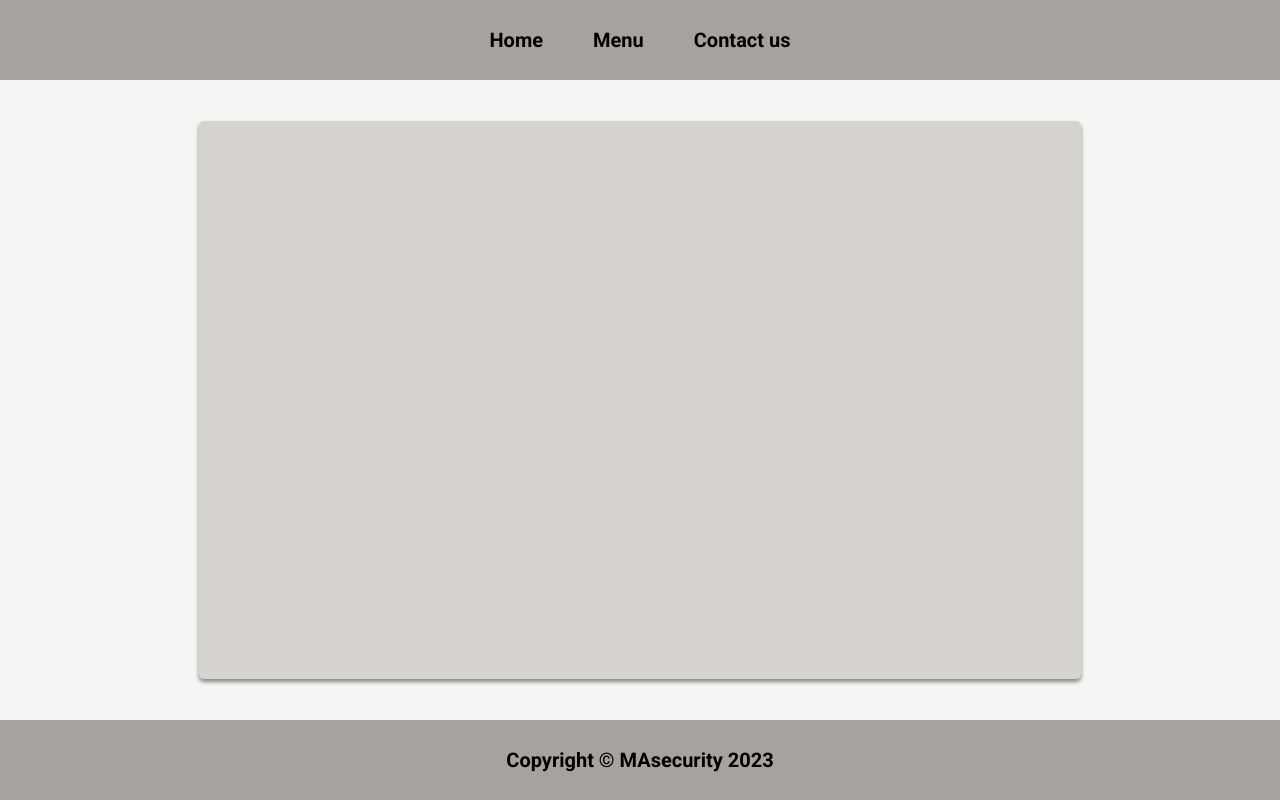
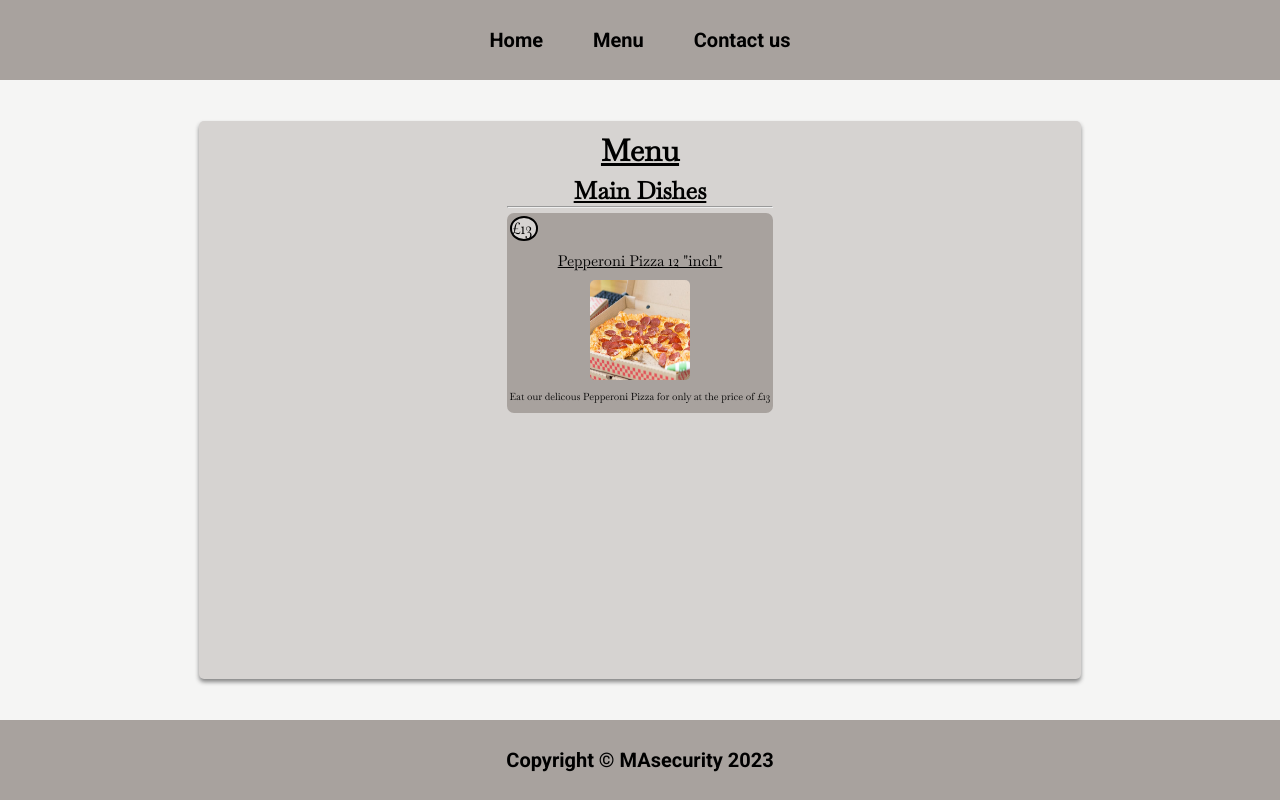
Before and after one commit to MAsecurity/Restaurant-Page, a website built with webpack: page dist/index.html in a window 1280 px wide. Both pictures are taken after a click on the item "Menu". Built offline with nearby package versions, Linux system fonts and the light colour scheme.

Commit message:
Update index.js and style.css

```diff
--- a/src/index.js
+++ b/src/index.js
@@ -1,7 +1,8 @@
 import "./style.css";
 import {getDefault} from "./functions/renderDefault";
 import {getHome} from "./functions/renderHome";
-import { clearContents } from "./functions/clear";
+import {clearContents} from "./functions/clear";
+import {menu} from "./functions/renderMenu";
 
 (function deploy(){
   getDefault();
@@ -15,6 +16,7 @@ import { clearContents } from "./functions/clear";
   });
   menuLink.addEventListener("click", ()=>{
     clearContents();
+    menu();
   });
   contactLink.addEventListener("click", ()=>{
     clearContents();
--- a/src/style.css
+++ b/src/style.css
@@ -69,7 +69,7 @@
   box-shadow: 0px 3px 4px rgb(133, 133, 133);
 
 }
-#content main .center-content .title{
+#content main .center-content .title,.menu-title{
   font-size: 30px;
   font-weight: bold;
   text-decoration: underline;
@@ -141,6 +141,71 @@
   font-weight: bold;
 }
 
+.menu-content{
+  display: flex;
+  flex-direction: column;
+  gap: 5px;
+}
+
+.pizzas,.desserts,.drinks {
+  font-size: 24px;
+  font-weight: bold;
+  text-decoration: underline;
+  text-align: center;
+}
+.menu-article {
+  display: grid;
+  grid-template-columns: repeat(auto-fit, minmax(250px,1fr));
+  gap: 15px;
+}
+.card{
+  height: 200px;
+  background-color: #a8a29e;
+  border-radius: 7px;
+  display: grid;
+  gap: 10px;
+  grid-template-rows: 1fr 1fr 1fr 2fr;
+  padding: 10px;
+  padding: 3px;
+  cursor: pointer;
+}
+.card:hover{
+  background-color: #d6d3d1;
+  border: 2px solid #a8a29e;
+}
+.price {
+  border: 2px solid black;
+  background-color: #d6d3d1;
+  width: 11%;
+  border-radius: 50%;
+  grid-row-start: 1;
+}
+.card-heading {
+  text-align: center;
+  text-decoration: underline;
+  font-size: 15px;
+  grid-row-start: 2;
+}
+.card .image{
+  display: flex;
+  justify-content: center;
+  grid-row-start: 3;
+}
+.actual-image {
+  width: 100px;
+  height: 100px;
+  border-radius: 5px;
+
+}
+
+
+.card .description{
+  word-break: break-all;
+  font-size: 10px;
+  grid-row-start: 4;
+}
+
+
 
 #content footer{
   grid-row-start: 3;
```
